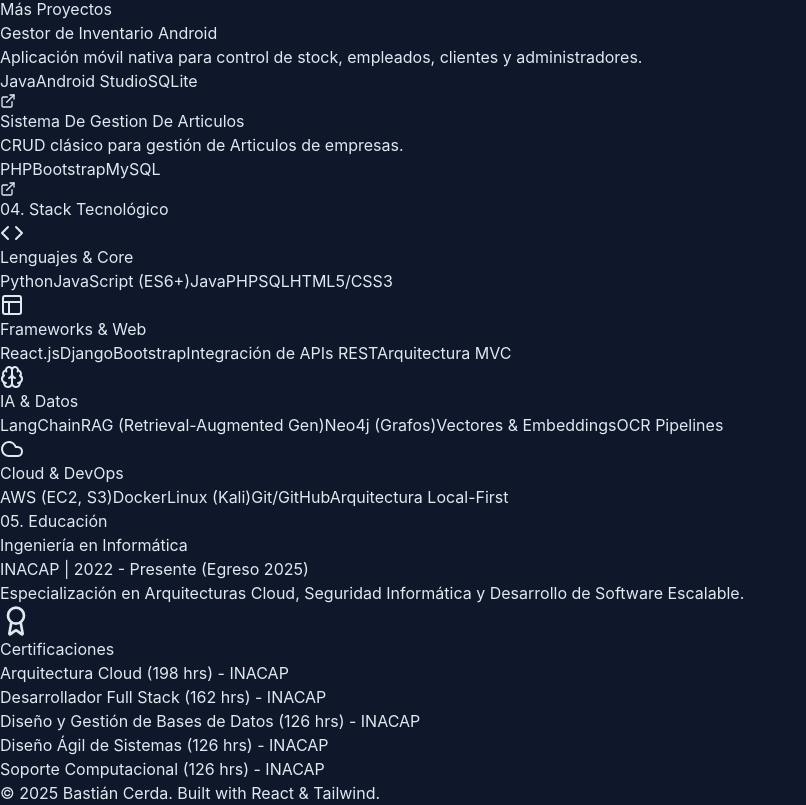
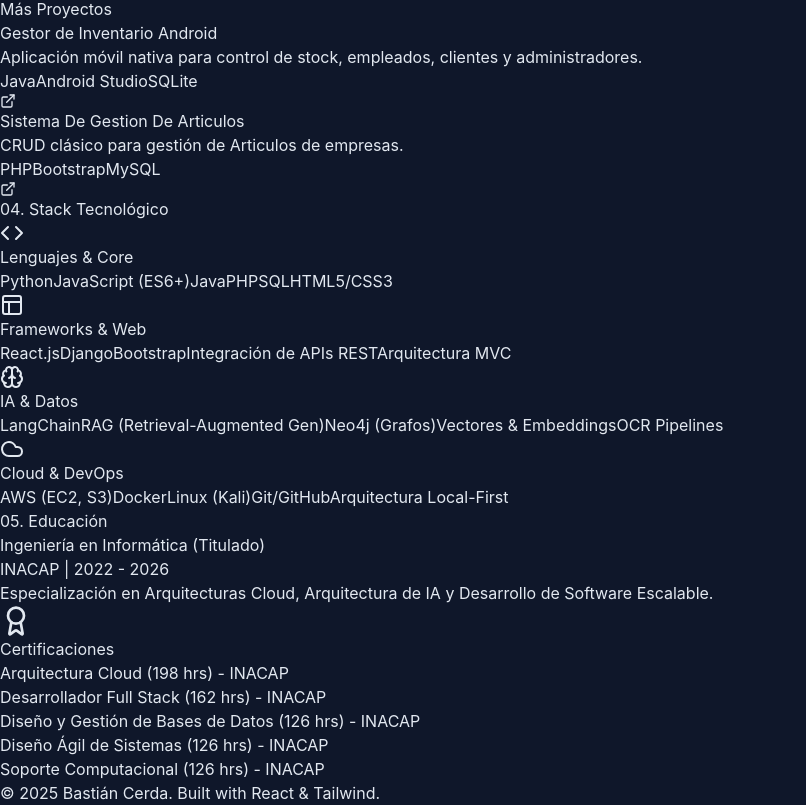
Before and after one commit to LookBastiDev/LookBastiDev.github.io, a React (Vite) app: page / in a window 1280 px wide. Shown: the part 993-1798 px from the top of the page, without its empty margins (0-806 px from the left). Built offline with nearby package versions, Linux system fonts and the light colour scheme.

Commit message:
Data Actualizada

```diff
--- a/src/Hero.jsx
+++ b/src/Hero.jsx
@@ -56,7 +56,7 @@
             <Linkedin size={24} />
           </a>
 
-          {/* WhatsApp (NUEVO) */}
+          {/* WhatsApp */}
           <a
             href={whatsappLink}
             target="_blank"
--- a/src/data.js
+++ b/src/data.js
@@ -53,7 +53,7 @@
   {
     title: "Co-Founder & Lead AI Architect",
     company: "Prisma Finance",
-    date: "2024 - 2025",
+    date: "2025 - 2025",
     type: "Emprendimiento / Proyecto",
     description: "Co-fundé una startup Fintech junto a un equipo de 3 especialistas. Lideré la arquitectura técnica y el desarrollo de IA, logrando llevar el proyecto a ganar el 1er Lugar en Innovación en la UCN Coquimbo.",
   }
@@ -96,9 +96,9 @@
 export const education = [
   {
     institution: "INACAP",
-    degree: "Ingeniería en Informática",
-    date: "2022 - Presente (Egreso 2025)",
-    desc: "Especialización en Arquitecturas Cloud, Seguridad Informática y Desarrollo de Software Escalable."
+    degree: "Ingeniería en Informática (Titulado)",
+    date: "2022 - 2026",
+    desc: "Especialización en Arquitecturas Cloud, Arquitectura de IA y Desarrollo de Software Escalable."
   }
 ];
 
```
